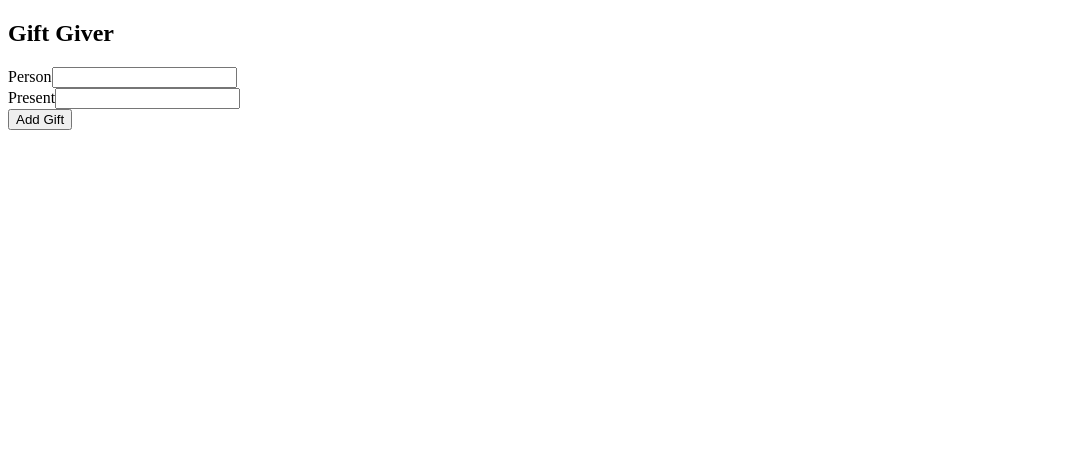
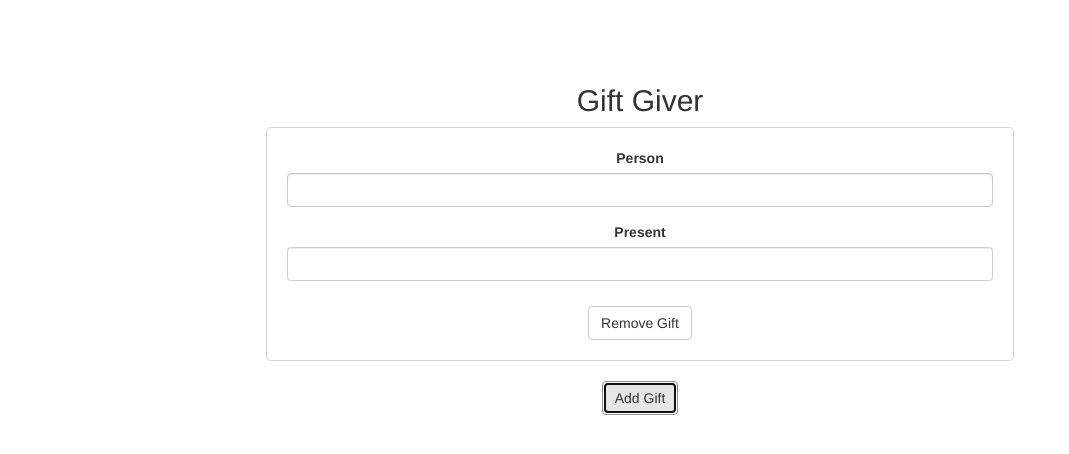
Before and after one commit to lukefiji/react-ttd, a React app in the folder gift-giver/: page / in a window 1280 px wide. Both pictures are taken after a click on the button "Add Gift". Shown: the whole page, without its empty margins (0-1069 px from the left). Built offline with nearby package versions, Linux system fonts and the light colour scheme.

Commit message:
Gift Giver - completed & styled

```diff
--- a/gift-giver/public/index.html
+++ b/gift-giver/public/index.html
@@ -1,5 +1,6 @@
 <!doctype html>
 <html lang="en">
+
 <head>
   <meta charset="utf-8">
   <meta name="viewport" content="width=device-width, initial-scale=1, shrink-to-fit=no">
@@ -10,6 +11,7 @@
     -->
   <link rel="manifest" href="%PUBLIC_URL%/manifest.json">
   <link rel="shortcut icon" href="%PUBLIC_URL%/favicon.ico">
+  <link rel="stylesheet" href="https://maxcdn.bootstrapcdn.com/bootstrap/latest/css/bootstrap.min.css">
   <!--
       Notice the use of %PUBLIC_URL% in the tags above.
       It will be replaced with the URL of the `public` folder during the build.
@@ -21,6 +23,7 @@
     -->
   <title>React App</title>
 </head>
+
 <body>
   <noscript>
     You need to enable JavaScript to run this app.
@@ -37,4 +40,5 @@
       To create a production bundle, use `npm run build` or `yarn build`.
     -->
 </body>
+
 </html>
--- a/gift-giver/src/components/App.js
+++ b/gift-giver/src/components/App.js
@@ -1,6 +1,7 @@
 import React, { Component } from 'react';
 import { Button } from 'react-bootstrap';
 import Gift from './Gift';
+import { maxNumber } from '../helpers';
 
 class App extends Component {
   state = {
@@ -9,14 +10,15 @@ class App extends Component {
 
   addGift = () => {
     const { gifts } = this.state;
+    const ids = this.state.gifts.map(gift => gift.id);
+    gifts.push({ id: maxNumber(ids) + 1 });
+    this.setState({ gifts });
+  };
 
-    // Find max id from all gifts
-    const ids = this.state.gifts.map(gift => gift.id);
-    const maxId = ids.length > 0 ? Math.max(...ids) : 0;
+  removeGift = id => {
+    const filteredGifts = this.state.gifts.filter(gift => gift.id !== id);
 
-    gifts.push({ id: maxId + 1 });
-
-    this.setState({ gifts });
+    this.setState({ gifts: filteredGifts });
   };
 
   render() {
@@ -25,7 +27,9 @@ class App extends Component {
         <h2>Gift Giver</h2>
         <div className="gift-list">
           {this.state.gifts.map(gift => {
-            return <Gift key={gift.id} />;
+            return (
+              <Gift key={gift.id} id={gift.id} removeGift={this.removeGift} />
+            );
           })}
         </div>
         <Button className="btn-add" onClick={this.addGift}>
--- a/gift-giver/src/components/Gift.js
+++ b/gift-giver/src/components/Gift.js
@@ -15,7 +15,7 @@ class Gift extends Component {
 
   render() {
     return (
-      <div>
+      <div className="gift">
         <Form>
           <FormGroup>
             <ControlLabel>Person</ControlLabel>
@@ -32,6 +32,12 @@ class Gift extends Component {
             />
           </FormGroup>
         </Form>
+        <Button
+          className="btn-remove"
+          onClick={() => this.props.removeGift(this.props.id)}
+        >
+          Remove Gift
+        </Button>
       </div>
     );
   }
--- /dev/null
+++ b/gift-giver/src/helpers/index.js
@@ -0,0 +1,3 @@
+export const maxNumber = numbers => {
+  return numbers.length > 0 ? Math.max(...numbers) : 0;
+};
--- /dev/null
+++ b/gift-giver/src/index.css
@@ -0,0 +1,14 @@
+body {
+  text-align: center;
+  padding: 5% 20%;
+}
+.gift {
+  border: 1px solid lightgray;
+  border-radius: 5px;
+  margin: 10px;
+  padding: 20px;
+}
+
+button {
+  margin: 10px;
+}
--- a/gift-giver/src/index.js
+++ b/gift-giver/src/index.js
@@ -3,4 +3,6 @@ import { render } from 'react-dom';
 
 import App from './components/App';
 
+import './index.css';
+
 render(<App />, document.getElementById('root'));
```
Also changed, not shown: gift-giver/package.json (+7 -0 lines), gift-giver/src/components/App.test.js (+14 -1 lines), gift-giver/src/components/Gift.test.js (+17 -1 lines), gift-giver/src/helpers/index.test.js (added, +15 -0 lines), 1 other file. Lines whose indentation alone changed are shown as unchanged.
